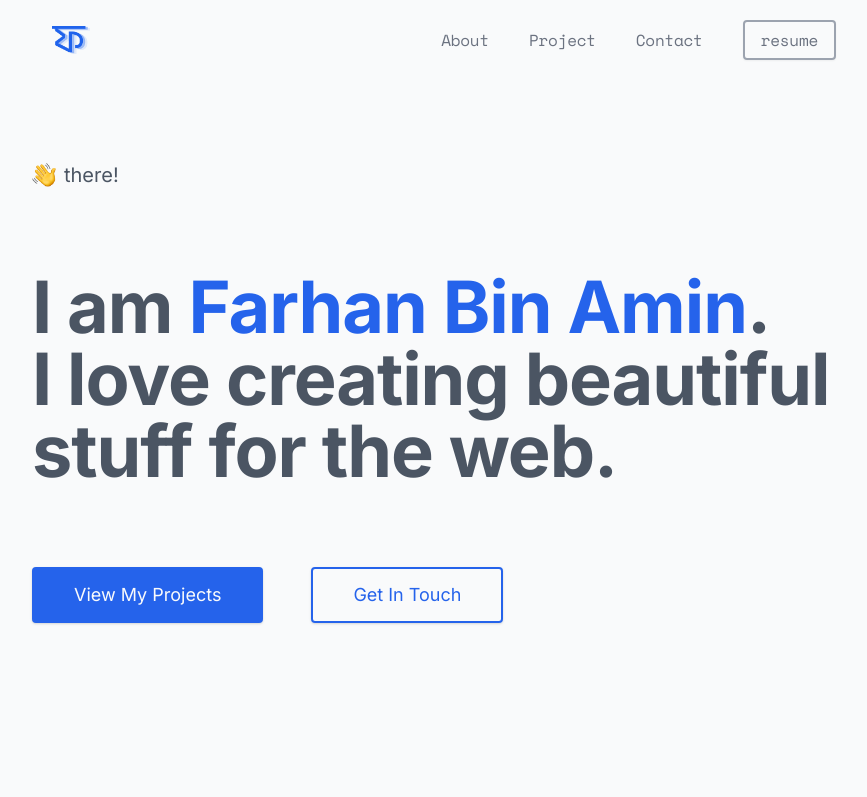
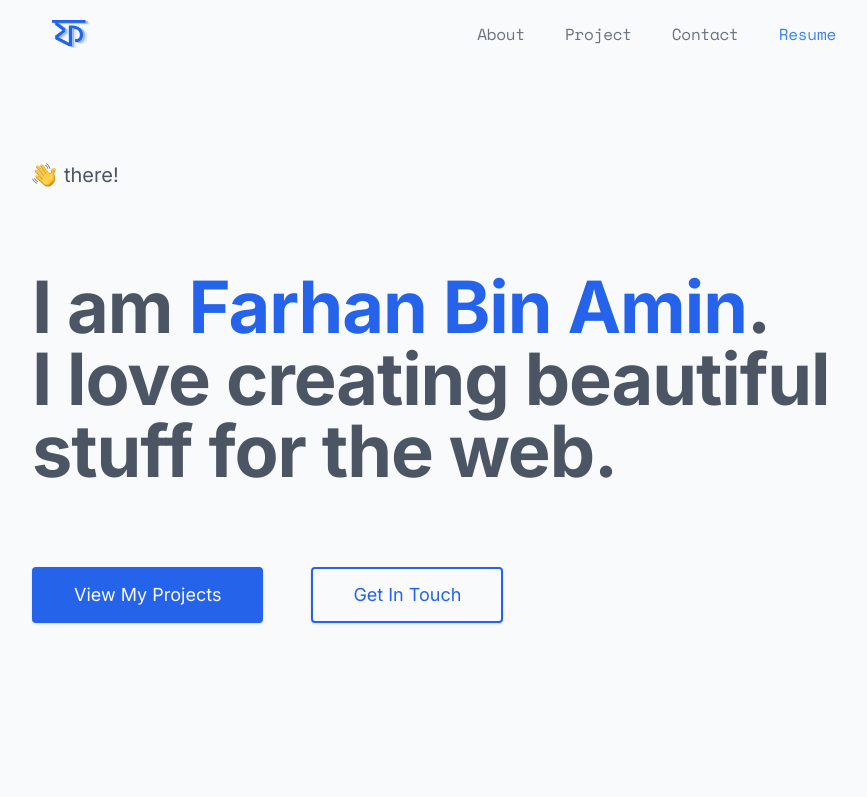
Before and after one commit to farhan2077/farhan2077.github.io, a React (Create React App) app: page / in a window 1280 px wide. Shown: the top 797 px of the page, without its empty margins (176-1043 px from the left). Built offline with nearby package versions, Linux system fonts and the light colour scheme.

Commit message:
refactor: nav menu resume UI

```diff
--- a/src/components/navbar/Navbar.js
+++ b/src/components/navbar/Navbar.js
@@ -112,7 +112,7 @@ export default function Navbar() {
                         href={
                           process.env.PUBLIC_URL + "/resume_farhan-bin-amin.pdf"
                         }
-                        className="border-2 border-gray-400 rounded px-4 py-1.5 shadow-sm text-gray-500 hover:text-gray-700 hover:border-gray-500 tracking-tight"
+                        className="capitalize text-blue-500 hover:text-blue-700 tracking-tight"
                       >
                         {item.navItem}
                       </a>
```
